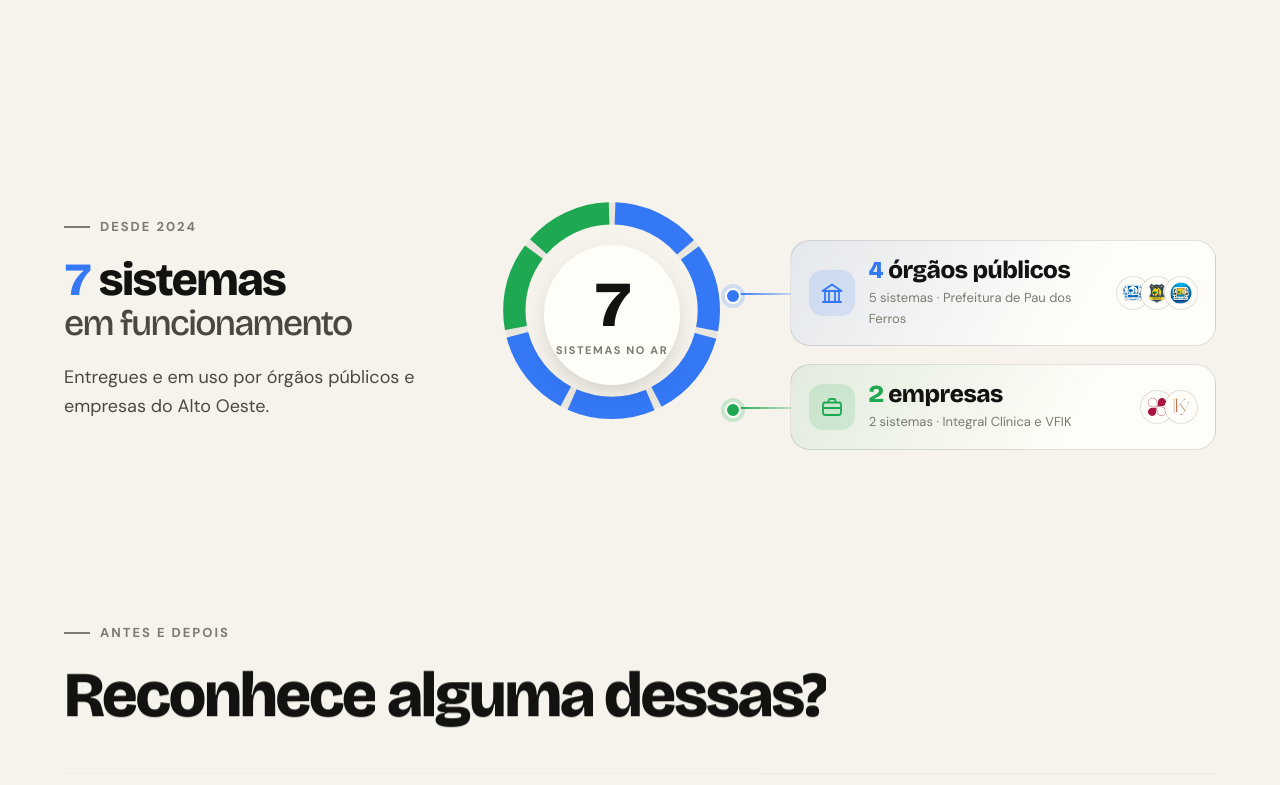
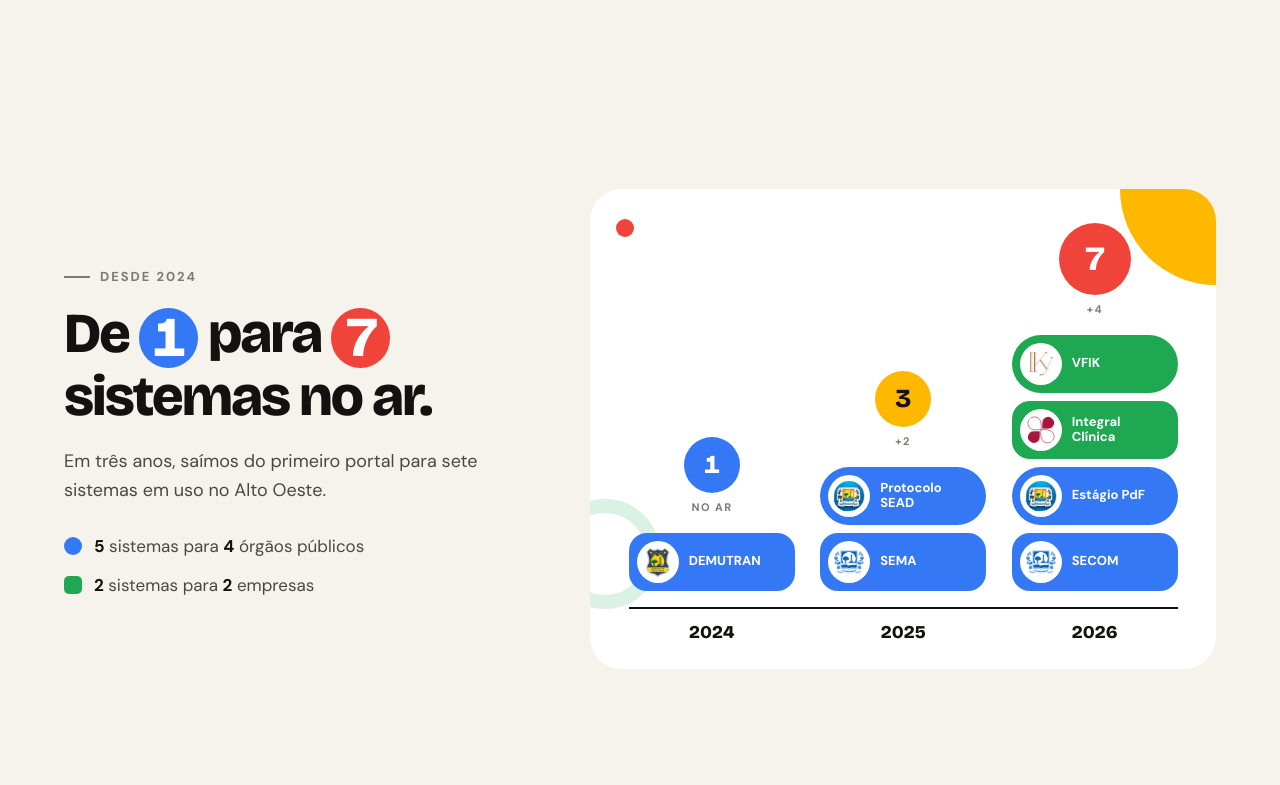
Before and after one commit to kellyson71/rota-studio, a plain HTML site: page index.html in a window 1280 px wide. Shown: the part 775-1560 px from the top of the page. Drawn offline with nearby package versions, Linux system fonts and the light colour scheme.

Commit message:
feat: gráfico de crescimento por ano e seção fixa só no lugar certo

```diff
--- a/index.html
+++ b/index.html
@@ -61,29 +61,22 @@
     </div>
   </section>
 
-  <section class="impact" aria-label="Números da Indexa">
-    <div class="impact-text">
+  <section class="growth" aria-label="Crescimento da Indexa">
+    <div class="growth-text">
       <p class="eyebrow">Desde 2024</p>
-      <h2><span class="impact-count" data-count="7">7</span> sistemas <span class="light">em funcionamento</span></h2>
-      <p>Entregues e em uso por órgãos públicos e empresas do Alto Oeste.</p>
+      <h2>De <span class="g-num g-blue">1</span> para <span class="g-num g-red" data-count="7">7</span> sistemas no ar.</h2>
+      <p>Em três anos, saímos do primeiro portal para sete sistemas em uso no Alto Oeste.</p>
+      <ul class="legend">
+        <li><i class="dot-pub"></i><span><b data-count="5">5</b> sistemas para <b data-count="4">4</b> órgãos públicos</span></li>
+        <li><i class="dot-priv"></i><span><b data-count="2">2</b> sistemas para <b data-count="2">2</b> empresas</span></li>
+      </ul>
     </div>
-    <div class="impact-chart">
-      <div class="donut" id="donut">
-        <svg viewBox="0 0 240 240" role="img" aria-label="7 sistemas: 5 públicos e 2 privados"><circle class="track" cx="120" cy="120" r="96"/><g id="arcs"></g></svg>
-        <div class="donut-center" aria-live="polite"><strong id="donut-num">7</strong><span id="donut-label">sistemas no ar</span></div>
-      </div>
-      <div class="callouts">
-        <article class="callout pub">
-          <span class="c-icon" aria-hidden="true"><svg viewBox="0 0 24 24"><path d="M3 21h18M5 21V10m4 11V10m6 11V10m4 11V10M2.5 10h19L12 3.5z" fill="none" stroke="currentColor" stroke-width="1.8" stroke-linejoin="round" stroke-linecap="round"/></svg></span>
-          <div><strong><span data-count="4">4</span> órgãos públicos</strong><small>5 sistemas · Prefeitura de Pau dos Ferros</small></div>
-          <span class="c-logos" aria-hidden="true"><img src="assets/logos/brasao.webp" alt="" width="30" height="30"><img src="assets/logos/demutran.webp" alt="" width="30" height="30"><img src="assets/logos/sead.webp" alt="" width="30" height="30"></span>
-        </article>
-        <article class="callout priv">
-          <span class="c-icon" aria-hidden="true"><svg viewBox="0 0 24 24"><rect x="3" y="7.5" width="18" height="12.5" rx="2.5" fill="none" stroke="currentColor" stroke-width="1.8"/><path d="M8.5 7.5V5.8A1.8 1.8 0 0 1 10.3 4h3.4a1.8 1.8 0 0 1 1.8 1.8v1.7M3 13h18" fill="none" stroke="currentColor" stroke-width="1.8"/></svg></span>
-          <div><strong><span data-count="2">2</span> empresas</strong><small>2 sistemas · Integral Clínica e VFIK</small></div>
-          <span class="c-logos" aria-hidden="true"><img src="assets/logos/integral.webp" alt="" width="30" height="30"><img src="assets/logos/vfik.webp" alt="" width="30" height="30"></span>
-        </article>
-      </div>
+    <div class="growth-chart" id="growth-chart">
+      <span class="shape s-quarter" aria-hidden="true"></span>
+      <span class="shape s-dot" aria-hidden="true"></span>
+      <span class="shape s-ring" aria-hidden="true"></span>
+      <div class="cols" id="growth-cols"></div>
+      <div class="axis" aria-hidden="true"></div>
     </div>
   </section>
 
--- a/landing.css
+++ b/landing.css
@@ -129,51 +129,67 @@ li.teasing .toc-more, .toc-row:hover .toc-more, .toc-row:focus-visible .toc-more
 .show-dots i { position: relative; display: block; width: 100%; height: 4px; border-radius: 99px; background: var(--line); overflow: hidden; }
 .show-dots button.on i::after { content: ""; position: absolute; inset: 0; background: var(--ink); transform-origin: left; animation: progress var(--slide, 4500ms) linear forwards; }
 
-.impact { max-width: var(--max); margin: clamp(10px, 3vw, 40px) auto 0; padding: clamp(40px, 6vw, 80px) var(--pad); display: grid; grid-template-columns: minmax(0, .75fr) minmax(0, 1.45fr); gap: clamp(30px, 4vw, 60px); align-items: center; }
-.impact-text h2 { font-size: clamp(34px, 3.6vw, 54px); }
-.impact-text .light { display: block; font-weight: 500; color: var(--ink-2); font-size: .78em; white-space: nowrap; margin-top: 4px; }
-.impact-count { color: var(--b); font-variant-numeric: tabular-nums; }
-.impact-text p:not(.eyebrow) { color: var(--ink-2); font-size: 18px; max-width: 420px; margin: 20px 0 0; }
-.impact-chart { display: grid; grid-template-columns: auto minmax(0, 1fr); gap: 0; align-items: center; }
-.donut { position: relative; width: clamp(200px, 19vw, 260px); aspect-ratio: 1; }
-.donut svg { width: 100%; height: 100%; overflow: visible; transform: rotate(-90deg); }
-.donut .track { fill: none; stroke: rgba(19, 18, 16, .06); stroke-width: 22; }
-.donut .arc { fill: none; stroke-width: 22; stroke-linecap: butt; cursor: pointer; transition: stroke-width .3s cubic-bezier(.3, 1.4, .5, 1), opacity .3s; }
-.donut .arc.pub { stroke: var(--b); }
-.donut .arc.priv { stroke: var(--g); }
-.donut.hovering .arc:not(.hot) { opacity: .3; }
-.donut .arc.hot { stroke-width: 30; }
-.donut-center { position: absolute; inset: 22%; border-radius: 50%; display: grid; place-content: center; text-align: center; background: var(--paper); box-shadow: 0 10px 30px -14px rgba(19, 18, 16, .35); padding: 8px; }
-.donut-center strong { font: 800 clamp(44px, 5vw, 64px)/1 var(--display); letter-spacing: -2px; font-variant-numeric: tabular-nums; }
-.donut-center span { font-size: 11px; font-weight: 700; text-transform: uppercase; letter-spacing: 1.6px; color: var(--muted); margin-top: 6px; line-height: 1.3; }
-.donut-center.swap > * { animation: capIn .4s cubic-bezier(.2, .8, .2, 1); }
-.callouts { display: grid; gap: 18px; }
-.callout { position: relative; display: flex; align-items: center; gap: 14px; margin-left: 56px; padding: 16px 18px; border-radius: 20px; border: 1px solid var(--line); background: var(--paper); transition: transform .35s cubic-bezier(.3, 1.4, .5, 1), box-shadow .35s; }
-.callout:hover { transform: translateX(4px); box-shadow: 0 16px 34px -22px rgba(19, 18, 16, .5); }
-.callout::before { content: ""; position: absolute; right: 100%; top: 50%; width: 56px; height: 2px; transform-origin: left; }
-.callout::after { content: ""; position: absolute; right: calc(100% + 50px); top: 50%; width: 12px; height: 12px; margin-top: -5px; border-radius: 50%; border: 2px solid var(--paper); }
-.callout.pub::before { background: linear-gradient(90deg, var(--b), rgba(52, 120, 246, .25)); }
-.callout.pub::after { background: var(--b); box-shadow: 0 0 0 4px rgba(52, 120, 246, .2); }
-.callout.priv::before { background: linear-gradient(90deg, var(--g), rgba(29, 168, 81, .25)); }
-.callout.priv::after { background: var(--g); box-shadow: 0 0 0 4px rgba(29, 168, 81, .2); }
-.callout.pub { background: linear-gradient(120deg, rgba(52, 120, 246, .09), var(--paper) 70%); }
-.callout.priv { background: linear-gradient(120deg, rgba(29, 168, 81, .09), var(--paper) 70%); }
-.c-icon { display: grid; place-items: center; width: 46px; height: 46px; border-radius: 14px; flex-shrink: 0; }
-.c-icon svg { width: 24px; height: 24px; }
-.pub .c-icon { background: rgba(52, 120, 246, .14); color: var(--b); }
-.priv .c-icon { background: rgba(29, 168, 81, .14); color: var(--g); }
-.callout > div { min-width: 0; }
-.callout strong { white-space: nowrap; display: block; font: 800 clamp(20px, 1.9vw, 26px)/1.1 var(--display); letter-spacing: -.02em; }
-.callout strong span { font-variant-numeric: tabular-nums; }
-.pub strong span { color: var(--b); }
-.priv strong span { color: var(--g); }
-.callout small { display: block; font-size: 13px; color: var(--muted); margin-top: 4px; }
-.c-logos { display: flex; margin-left: auto; flex-shrink: 0; }
-.c-logos img { width: 32px; height: 32px; border-radius: 50%; background: var(--paper); border: 2px solid var(--paper); box-shadow: 0 0 0 1px var(--line); padding: 3px; object-fit: contain; margin-left: -8px; }
-.motion .callout::before { transform: scaleX(0); transition: transform .8s cubic-bezier(.6, 0, .2, 1); }
-.motion .callout::after { transform: scale(0); transition: transform .5s cubic-bezier(.3, 1.6, .5, 1) .6s; }
-.motion .impact.drawn .callout::before { transform: none; }
-.motion .impact.drawn .callout::after { transform: none; }
+.growth { max-width: var(--max); margin: clamp(10px, 3vw, 40px) auto 0; padding: clamp(40px, 6vw, 90px) var(--pad); display: grid; grid-template-columns: minmax(0, .85fr) minmax(0, 1.15fr); gap: clamp(30px, 5vw, 80px); align-items: center; }
+.growth-text h2 { font-size: clamp(38px, 4.4vw, 64px); }
+.g-num { display: inline-grid; place-items: center; min-width: 1.05em; height: 1.05em; padding: 0 .12em; border-radius: 999px; color: #fff; font-variant-numeric: tabular-nums; line-height: 1; vertical-align: -.06em; }
+.g-blue { background: var(--b); }
+.g-red { background: var(--r); }
+.growth-text > p:not(.eyebrow) { color: var(--ink-2); font-size: 18px; max-width: 440px; margin: 22px 0 28px; }
+.legend { list-style: none; padding: 0; margin: 0; display: grid; gap: 12px; }
+.legend li { display: flex; align-items: center; gap: 12px; }
+.legend li > span { font-size: 17px; color: var(--ink-2); }
+.legend b { color: var(--ink); font-variant-numeric: tabular-nums; }
+.legend i { width: 18px; height: 18px; flex-shrink: 0; }
+.dot-pub { background: var(--b); border-radius: 50%; }
+.dot-priv { background: var(--g); border-radius: 5px; }
+
+.growth-chart { position: relative; background: #fff; border-radius: 32px; padding: 34px clamp(18px, 3vw, 40px) 26px; overflow: hidden; isolation: isolate; min-height: 470px; display: flex; flex-direction: column; justify-content: flex-end; }
+.shape { position: absolute; z-index: -1; pointer-events: none; }
+.s-quarter { right: 0; top: 0; width: 96px; height: 96px; background: var(--y); border-bottom-left-radius: 96px; }
+.s-dot { left: 26px; top: 30px; width: 18px; height: 18px; border-radius: 50%; background: var(--r); }
+.s-ring { left: -40px; bottom: 60px; width: 110px; height: 110px; border-radius: 50%; border: 14px solid rgba(29, 168, 81, .16); }
+.cols { display: grid; grid-template-columns: repeat(3, minmax(0, 1fr)); gap: clamp(12px, 2vw, 26px); align-items: end; }
+.col { display: flex; flex-direction: column; align-items: stretch; gap: 8px; }
+.col-total { align-self: center; display: grid; justify-items: center; margin-bottom: 8px; }
+.col-total strong { display: grid; place-items: center; width: 56px; height: 56px; border-radius: 50%; font: 800 26px/1 var(--display); color: #fff; font-variant-numeric: tabular-nums; }
+.col:nth-child(1) .col-total strong { background: var(--b); }
+.col:nth-child(2) .col-total strong { background: var(--y); color: var(--ink); }
+.col:nth-child(3) .col-total strong { background: var(--r); width: 72px; height: 72px; font-size: 34px; }
+.col-total small { font-size: 11px; font-weight: 700; text-transform: uppercase; letter-spacing: 1.4px; color: var(--muted); margin-top: 6px; }
+.stack { display: flex; flex-direction: column-reverse; gap: 8px; }
+.block { position: relative; display: flex; align-items: center; gap: 10px; height: 58px; padding: 0 14px 0 8px; border-radius: 18px; color: #fff; font-weight: 700; font-size: 14px; line-height: 1.15; cursor: default; transition: transform .35s cubic-bezier(.3, 1.6, .5, 1); }
+.block:nth-child(even) { border-radius: 999px; }
+.block.pub { background: var(--b); }
+.block.priv { background: var(--g); }
+.block img { width: 42px; height: 42px; border-radius: 50%; background: #fff; padding: 5px; object-fit: contain; flex-shrink: 0; }
+.block span { min-width: 0; font-size: 13px; line-height: 1.15; overflow-wrap: anywhere; }
+.block:hover, .block:focus-visible { transform: translateY(-4px) scale(1.03); }
+.block::after { content: attr(data-client); position: absolute; left: 50%; bottom: calc(100% + 10px); transform: translate(-50%, 6px); background: var(--ink); color: #fff; font-size: 12px; font-weight: 500; padding: 6px 10px; border-radius: 8px; white-space: nowrap; opacity: 0; pointer-events: none; transition: opacity .2s, transform .25s; z-index: 2; }
+.block:hover::after, .block:focus-visible::after { opacity: 1; transform: translate(-50%, 0); }
+.axis { position: relative; height: 2px; background: var(--ink); margin-top: 16px; transform-origin: left; }
+.years { display: grid; grid-template-columns: repeat(3, minmax(0, 1fr)); gap: clamp(12px, 2vw, 26px); margin-top: 12px; }
+.years span { text-align: center; font: 800 18px var(--display); }
+.motion .growth-chart .block { opacity: 0; }
+.motion .growth-chart .col-total, .motion .growth-chart .shape { transform: scale(0); }
+.motion .growth-chart .axis { transform: scaleX(0); }
+.motion .growth-chart .years span { opacity: 0; }
+.motion .growth-chart.go .block { animation: drop 1s var(--d, 0s) both; }
+.motion .growth-chart.go .col-total { animation: popIn .6s cubic-bezier(.3, 1.8, .5, 1) var(--td, 0s) both; }
+.motion .growth-chart.go .shape { animation: popIn .8s cubic-bezier(.3, 1.6, .5, 1) .15s both; }
+.motion .growth-chart.go .s-dot { animation-delay: .3s; }
+.motion .growth-chart.go .s-ring { animation-delay: .45s; }
+.motion .growth-chart.go .axis { transform: none; transition: transform .7s cubic-bezier(.6, 0, .2, 1); }
+.motion .growth-chart.go .years span { opacity: 1; transition: opacity .5s .4s; }
+.block.pub:hover, .block.priv:hover { filter: brightness(1.06); }
+@keyframes drop {
+  0% { opacity: 1; transform: translateY(-420px); animation-timing-function: cubic-bezier(.55, 0, 1, .45); }
+  55% { transform: translateY(0); animation-timing-function: cubic-bezier(0, .55, .45, 1); }
+  70% { transform: translateY(-28px); animation-timing-function: cubic-bezier(.55, 0, 1, .45); }
+  82% { transform: translateY(0); animation-timing-function: cubic-bezier(0, .55, .45, 1); }
+  91% { transform: translateY(-8px); animation-timing-function: cubic-bezier(.55, 0, 1, .45); }
+  100% { opacity: 1; transform: none; }
+}
+@keyframes popIn { from { transform: scale(0); } to { transform: scale(1); } }
 .pains { min-height: 100svh; display: grid; align-items: center; padding: 90px 0; }
 .pains-inner { padding-inline: var(--pad); width: 100%; }
 .pain-list { list-style: none; padding: 0; margin: 46px 0 0; display: grid; gap: 0; counter-reset: p; }
@@ -331,7 +347,7 @@ legend { margin-bottom: 8px; padding: 0; }
 }
 
 @media (max-width: 1100px) {
-  .impact { grid-template-columns: minmax(0, 1fr); }
+  .growth { grid-template-columns: minmax(0, 1fr); }
 }
 
 @media (max-width: 900px) {
@@ -354,11 +370,13 @@ legend { margin-bottom: 8px; padding: 0; }
   .logo { font-size: 22px; }
   .logo img { width: 30px; height: 30px; }
   .cta-row .btn { flex: 1 1 100%; }
-  .impact-chart { grid-template-columns: minmax(0, 1fr); justify-items: center; gap: 30px; }
-  .callouts { width: 100%; }
-  .callout { margin-left: 0; flex-wrap: wrap; }
-  .callout::before, .callout::after { display: none; }
-  .c-logos { margin-left: 60px; }
+  .growth-chart { min-height: 0; padding: 28px 12px 20px; border-radius: 24px; }
+  .block { height: 50px; padding: 0 6px; justify-content: center; }
+  .block span { display: none; }
+  .block img { width: 38px; height: 38px; }
+  .col-total strong { width: 46px; height: 46px; font-size: 22px; }
+  .col:nth-child(3) .col-total strong { width: 58px; height: 58px; font-size: 28px; }
+  .s-quarter { width: 80px; height: 80px; border-bottom-left-radius: 80px; }
   .trust { align-items: flex-start; flex-direction: column; gap: 10px; }
   .show-caption { flex-wrap: wrap; }
   .show-dots { margin-left: 0; width: 100%; }
--- a/landing.js
+++ b/landing.js
@@ -184,44 +184,53 @@ if (fine && !reduce) {
 }
 
 const SYSTEMS = [
-  ["SEMA", "pub"], ["DEMUTRAN", "pub"], ["Protocolo SEAD", "pub"], ["SECOM", "pub"], ["Estágio PdF", "pub"], ["Integral Clínica", "priv"], ["VFIK", "priv"]
+  { name: "DEMUTRAN", client: "Departamento de Trânsito · Pau dos Ferros", kind: "pub", year: 2024, logo: "demutran" },
+  { name: "SEMA", client: "Secretaria de Meio Ambiente · Pau dos Ferros", kind: "pub", year: 2025, logo: "brasao" },
+  { name: "Protocolo SEAD", client: "Secretaria de Administração · Pau dos Ferros", kind: "pub", year: 2025, logo: "sead" },
+  { name: "SECOM", client: "Secretaria de Comunicação · Pau dos Ferros", kind: "pub", year: 2026, logo: "brasao" },
+  { name: "Estágio PdF", client: "Secretaria de Administração · Pau dos Ferros", kind: "pub", year: 2026, logo: "sead" },
+  { name: "Integral Clínica", client: "Fisioterapia e estética", kind: "priv", year: 2026, logo: "integral" },
+  { name: "VFIK", client: "Projetos e construções", kind: "priv", year: 2026, logo: "vfik" }
 ];
-const R = 96;
-const C = 2 * Math.PI * R;
-const GAP = 7;
-const SEG = C / SYSTEMS.length - GAP;
-$("#arcs").innerHTML = SYSTEMS.map(([name, kind], i) => `<circle class="arc ${kind}" cx="120" cy="120" r="${R}" stroke-dasharray="${SEG} ${C - SEG}" stroke-dashoffset="${-(i * (SEG + GAP) + GAP / 2)}" data-name="${esc(name)}" data-kind="${kind}" tabindex="0" aria-label="${esc(name)}"><title>${esc(name)}</title></circle>`).join("");
+const YEARS = [2024, 2025, 2026];
+$("#growth-cols").innerHTML = YEARS.map(y => {
+  const total = SYSTEMS.filter(x => x.year <= y).length;
+  const items = SYSTEMS.filter(x => x.year === y);
+  return `<div class="col"><div class="col-total"><strong data-total="${total}">${total}</strong><small>${y === 2024 ? "no ar" : "+" + items.length}</small></div><div class="stack">${items.map(x => `<div class="block ${x.kind}" tabindex="0" data-client="${esc(x.client)}" aria-label="${esc(x.name)}, ${x.year}, ${esc(x.client)}"><img src="assets/logos/${x.logo}.webp" alt="" width="42" height="42"><span>${esc(x.name)}</span></div>`).join("")}</div></div>`;
+}).join("");
+$("#growth-chart").insertAdjacentHTML("beforeend", `<div class="years" aria-hidden="true">${YEARS.map(y => `<span>${y}</span>`).join("")}</div>`);
 
-$$(".arc").forEach(arc => {
-  arc.dataset.dash = arc.getAttribute("stroke-dasharray");
-  if (hasGsap && !reduce) arc.setAttribute("stroke-dasharray", `0 ${C}`);
+$$(".col").forEach((col, i) => {
+  const base = 0.35 + i * 0.6;
+  $$(".block", col).forEach((bl, k) => bl.style.setProperty("--d", (base + k * 0.13).toFixed(2) + "s"));
+  col.style.setProperty("--td", (base + $$(".block", col).length * 0.13 + 0.45).toFixed(2) + "s");
 });
 
-function setCenter(num, label) {
-  const center = $(".donut-center");
-  center.classList.remove("swap");
-  void center.offsetWidth;
-  center.classList.add("swap");
-  $("#donut-num").textContent = num;
-  $("#donut-label").textContent = label;
+function countUp(el, from, to, ms) {
+  const start = performance.now();
+  (function step(t) {
+    const k = Math.min(1, (t - start) / ms);
+    el.textContent = Math.round(from + (to - from) * (1 - Math.pow(1 - k, 3)));
+    if (k < 1) requestAnimationFrame(step);
+  })(start);
 }
-$$(".arc").forEach(arc => {
-  const on = () => { $("#donut").classList.add("hovering"); arc.classList.add("hot"); setCenter(arc.dataset.kind === "pub" ? "Público" : "Privado", arc.dataset.name); $("#donut-num").style.fontSize = "22px"; };
-  const off = () => { $("#donut").classList.remove("hovering"); arc.classList.remove("hot"); setCenter("7", "sistemas no ar"); $("#donut-num").style.fontSize = ""; };
-  arc.addEventListener("mouseenter", on);
-  arc.addEventListener("mouseleave", off);
-  arc.addEventListener("focus", on);
-  arc.addEventListener("blur", off);
-});
 
-function drawDonut() {
-  $(".impact").classList.add("drawn");
-  if (reduce || !hasGsap) return;
-  $$(".arc").forEach((arc, i) => {
-    gsap.fromTo(arc, { attr: { "stroke-dasharray": `0 ${C}` } }, { attr: { "stroke-dasharray": arc.dataset.dash }, duration: 0.55, delay: i * 0.12, ease: "power2.out" });
+function dropBlocks() {
+  const chart = $("#growth-chart");
+  if (chart.classList.contains("go")) return;
+  chart.classList.add("go");
+  if (reduce) return;
+  const totals = $$(".col-total strong");
+  totals.forEach((el, i) => {
+    const from = i ? Number(totals[i - 1].dataset.total) : 0;
+    el.textContent = from;
+    setTimeout(() => countUp(el, from, Number(el.dataset.total), 600), parseFloat(el.closest(".col").style.getPropertyValue("--td")) * 1000);
   });
-  gsap.from(".donut-center", { scale: 0.6, opacity: 0, duration: 0.8, ease: "back.out(1.8)" });
 }
+
+new IntersectionObserver((entries, obs) => {
+  if (entries[0].isIntersecting) { dropBlocks(); obs.disconnect(); }
+}, { threshold: 0.35 }).observe($("#growth-chart"));
 
 function splitWords(el) {
   const walk = node => {
@@ -263,9 +272,8 @@ if (hasGsap && !reduce) {
   });
   $$(".eyebrow:not(.hero .eyebrow)").forEach(e => gsap.from(e, { x: -20, opacity: 0, duration: 0.6, scrollTrigger: { trigger: e, start: "top 88%" } }));
 
-  ScrollTrigger.create({ trigger: ".impact", start: "top 70%", once: true, onEnter: drawDonut });
-  gsap.from(".callout", { y: 30, opacity: 0, duration: 0.8, stagger: 0.15, ease: "power3.out", delay: 0.5, scrollTrigger: { trigger: ".impact", start: "top 70%" } });
-  gsap.from(".impact-text > :not(.eyebrow)", { y: 30, opacity: 0, duration: 0.8, stagger: 0.1, ease: "power3.out", scrollTrigger: { trigger: ".impact", start: "top 75%" } });
+  gsap.from(".growth-text > :not(.eyebrow)", { y: 30, opacity: 0, duration: 0.8, stagger: 0.1, ease: "power3.out", scrollTrigger: { trigger: ".growth", start: "top 75%" } });
+  gsap.from(".g-num", { scale: 0, rotate: -30, duration: 0.7, stagger: 0.2, ease: "back.out(2)", scrollTrigger: { trigger: ".growth", start: "top 70%" } });
   $$("[data-count]").forEach(el => {
     const end = Number(el.dataset.count);
     const obj = { v: 0 };
@@ -275,7 +283,7 @@ if (hasGsap && !reduce) {
   const mm = gsap.matchMedia();
   mm.add("(min-width: 900px)", () => {
     const items = $$(".pain-list li");
-    const tl = gsap.timeline({ scrollTrigger: { trigger: ".pains", start: "top top", end: "+=" + items.length * 380, scrub: 0.6, pin: true } });
+    const tl = gsap.timeline({ scrollTrigger: { trigger: ".pains", start: () => "top " + $(".nav").offsetHeight, end: () => "+=" + items.length * 380, scrub: 0.6, pin: true, anticipatePin: 1, invalidateOnRefresh: true } });
     items.forEach((li, i) => {
       tl.to(li, { opacity: 1, duration: 0.2 }, i)
         .to($(".before", li), { "--strike": "100%", color: "rgba(19,18,16,.35)", duration: 0.5 }, i + 0.1)
@@ -306,9 +314,13 @@ if (hasGsap && !reduce) {
   gsap.from(".faq details", { y: 24, opacity: 0, duration: 0.5, stagger: 0.06, scrollTrigger: { trigger: ".faq-list", start: "top 88%" } });
   gsap.from(".contact-form", { y: 60, opacity: 0, duration: 0.9, ease: "power3.out", scrollTrigger: { trigger: ".contact", start: "top 80%" } });
 
-  window.addEventListener("load", () => ScrollTrigger.refresh());
+  let refreshTimer;
+  const queueRefresh = () => { clearTimeout(refreshTimer); refreshTimer = setTimeout(() => ScrollTrigger.refresh(), 120); };
+  window.addEventListener("load", queueRefresh);
+  if (document.fonts) document.fonts.ready.then(queueRefresh);
+  $$("img").forEach(img => { if (!img.complete) img.addEventListener("load", queueRefresh, { once: true }); });
+  if ("ResizeObserver" in window) { let lastH = document.body.scrollHeight; new ResizeObserver(() => { const h = document.body.scrollHeight; if (Math.abs(h - lastH) > 4) { lastH = h; queueRefresh(); } }).observe(document.body); }
 } else {
-  drawDonut();
   $$(".hero .mark").forEach(m => m.classList.add("on"));
   $$(".before").forEach(b => b.style.setProperty("--strike", "100%"));
 }
```
